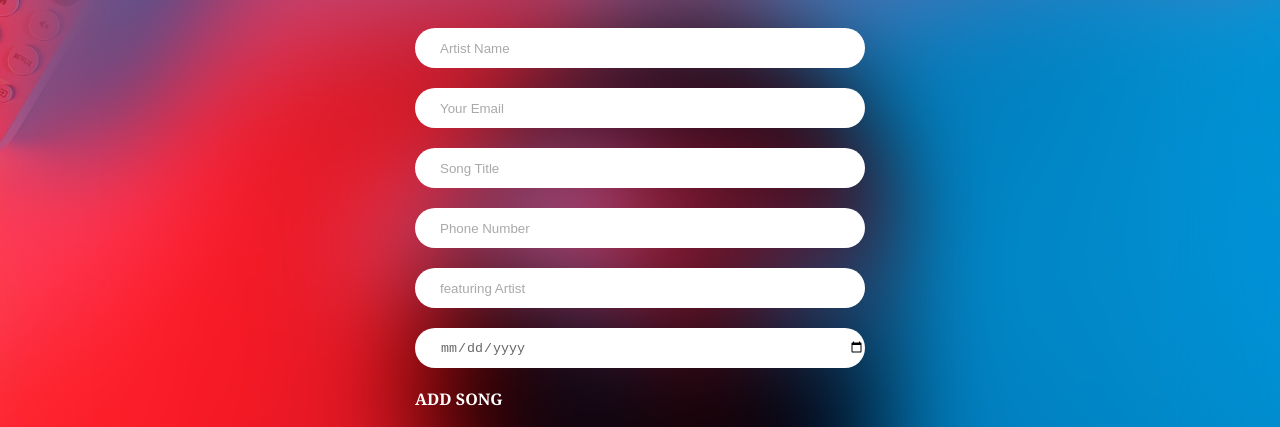
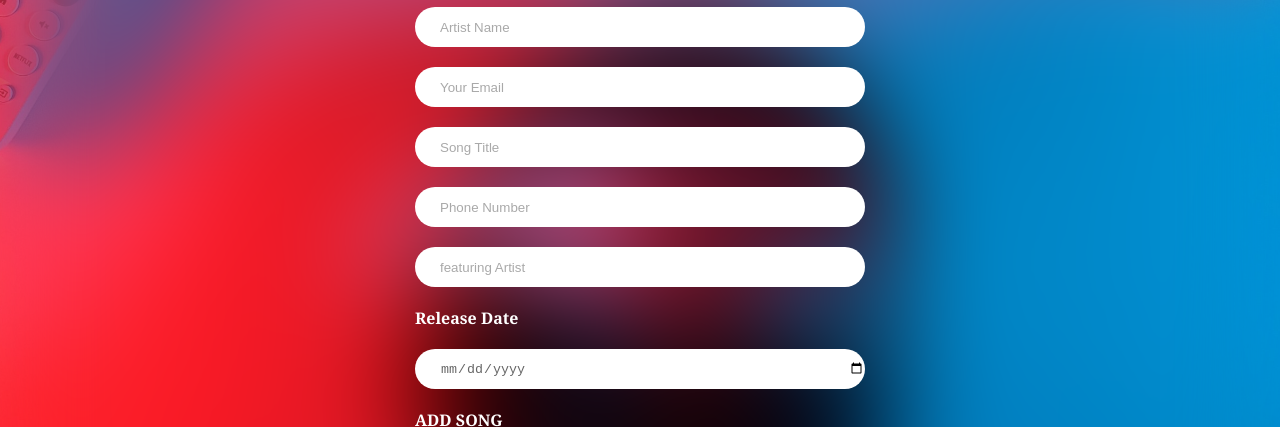
Before and after one commit to Akatapromusicdistribution/Akatapro-Music-, a plain HTML site: page sub.html in a window 1280 px wide. Shown: the part 343-770 px from the top of the page. Drawn offline with Linux system fonts and the light colour scheme.

Commit message:
Update sub.html

```diff
--- a/sub.html
+++ b/sub.html
@@ -20,6 +20,7 @@
              <input type="title" name="title" placeholder="Song Title" class="contact-inputs" required>
              <input type="number" name="number"placeholder="Phone Number" class="contact-inputs" required>
              <input type="text" name="text" placeholder="featuring Artist" class="contact-inputs" required>
+             <label> Release Date</label>
              <input type="date" name="date" placeholder="date" class="contact-inputs" required>
              <label>ADD SONG</label>
              <input type="file" name="file">
```
